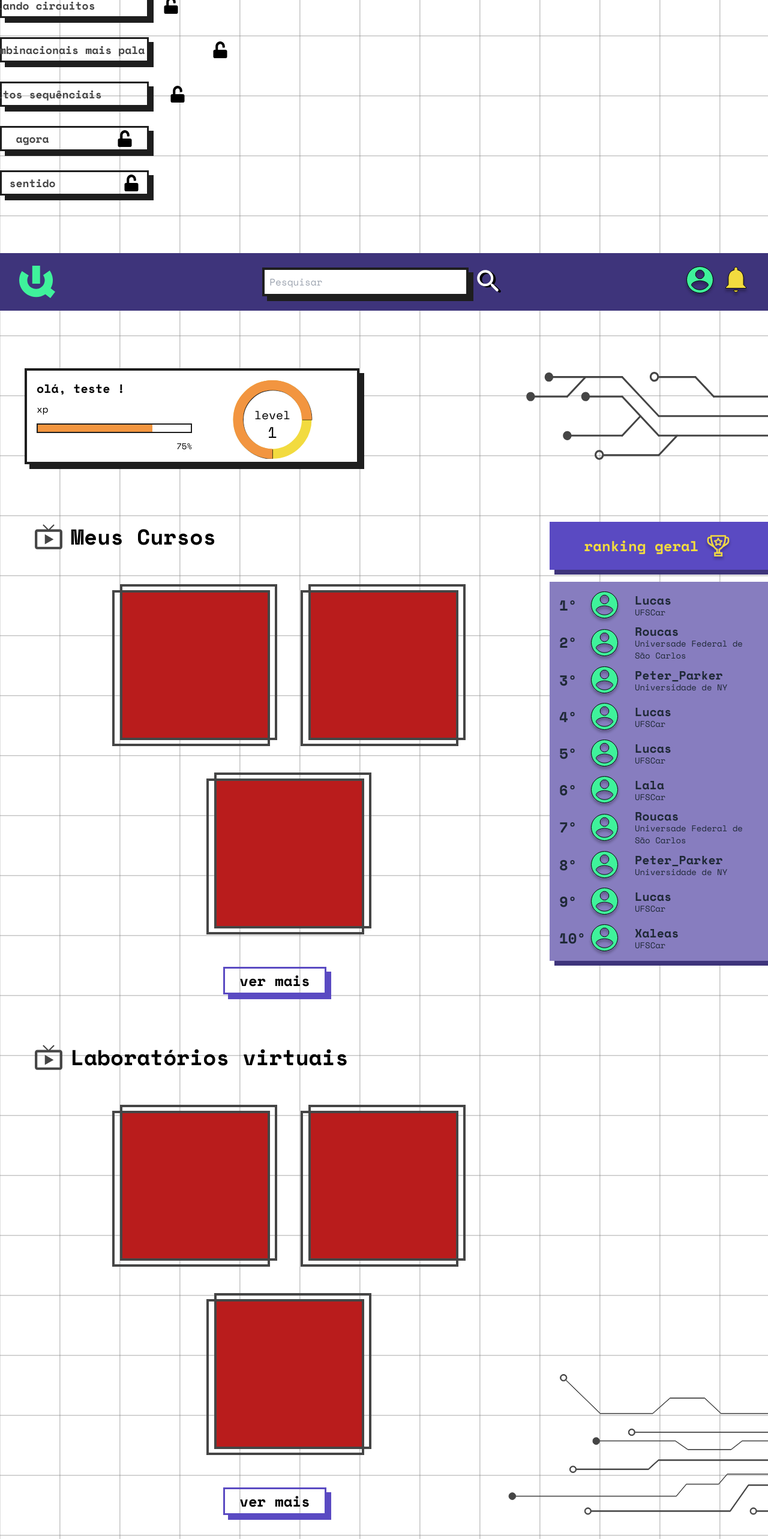
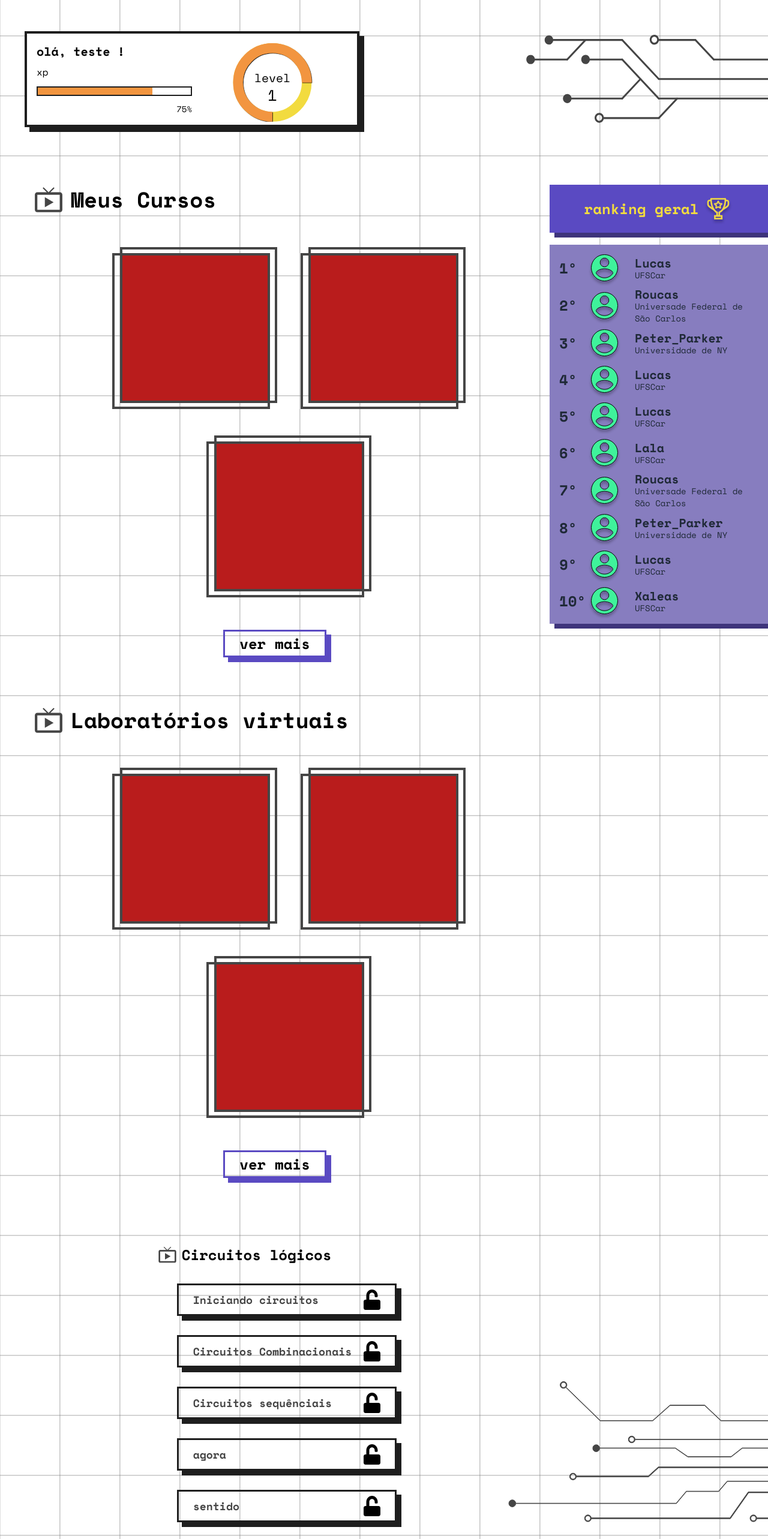
Before and after one commit to QuestIO42/App-frontend, a React (Vite) app: page /home in a window 1280 px wide. Shown: the part 140-2706 px from the top of the page at 60% size. Built offline with nearby package versions, Linux system fonts and the light colour scheme.

Commit message:
fix: ExerciseTemplate alignment

```diff
--- a/src/App.tsx
+++ b/src/App.tsx
@@ -16,6 +16,7 @@ import Register from './pages/Login@Registration/Register'
 import Course from './pages/NotReady/Course'
 import Courses from './pages/NotReady/Courses'
 import ForgotPasswordPage from './pages/Login@Registration/ForgotPasswordPage'
+import Teste from './pages/testPage/index'
 
 export default function App() {
   return (
@@ -35,6 +36,7 @@ export default function App() {
             <Route path="/home" element={<Home />} />
             <Route path="/course" element={<Course />} />
             <Route path="/profile/:userId" element={<ProfileScreen />} />
+            <Route path="/test" element={<Teste />} />
           </Route>
         </Routes>
       </AuthProvider>
--- a/src/components/course/ExercisesGroup.tsx
+++ b/src/components/course/ExercisesGroup.tsx
@@ -11,16 +11,16 @@ interface ExercisesGroupProps{
 }
 
 export default function ExercisesGroup({title, Icon} : ExercisesGroupProps) {
-    const vetor = ["Iniciando circuitos", "Circuitos Combinacionais mais pala", "Circuitos sequênciais", "agora", "sentido"]
+    const vetor = ["Iniciando circuitos", "Circuitos Combinacionais", "Circuitos sequênciais", "agora", "sentido"]
 
     return(
-        <div>
+        <div className="">
             <div className="flex justify-start items-center content-center my-8 text-2xl gap-y-3 font-bold">
                 <Icon className="h-8 w-12"/>
                 <p className="grow">{title}</p>
             </div>
 
-            <div className="flex flex-col gap-8">
+            <div className="flex flex-col ml-10 gap-8">
                 {vetor.map((content) => (
                     <ExerciseTemplate text={content} Icon={LockIcon} size="small"/>
                 ))}
--- a/src/components/utility/ExerciseTemplate.tsx
+++ b/src/components/utility/ExerciseTemplate.tsx
@@ -42,8 +42,10 @@ export default function ExerciseTemplate({
       )}
       {...rest}
     >
-      <span className='whitespace-nowrap'>{text}</span>
-      <Icon className="h-7 w-7 shrink-0"></Icon>
+      <div className="flex-grow justify-between items-center flex">
+      <span className='flex whitespace-nowrap'>{text}</span>
+      <Icon className=" flex ml-5  h-10 w-7 shrink-0"></Icon>
+      </div>
     </button>
   )
 }
--- a/src/pages/Home/Home.tsx
+++ b/src/pages/Home/Home.tsx
@@ -8,14 +8,13 @@ import CircuitTopRight from '@/components/svgComponents/circuit/CircuitTopRight'
 import CourseIcon from '@/components/svgComponents/icons/CourseIcon'
 import LabIcon from '@/components/svgComponents/icons/LabIcon'
 import RankingItem from '@/components/home/RankingItem'
+import ExercisesGroup from '@/components/course/ExercisesGroup'
 import { mockUsers } from '@/utils/mocks/mockUsers'
 import { useAuth } from '@/context/AuthProvider'
 import { api } from '@/services/api/api'
 import { jwtDecode } from 'jwt-decode'
 import { useEffect } from 'react'
 
-import ExercisesGroup from '@/components/course/ExercisesGroup'
-import LampIcon from '@/components/svgComponents/icons/LampIcon'
 
 export default function Home() {
   const { user } = useAuth()
@@ -42,7 +41,6 @@ export default function Home() {
   }, [])
   return (
     <div className="grid min-h-screen w-screen grid-cols-4 grid-rows-[auto,1fr,auto] gap-24 bg-grid-pattern">
-      <ExercisesGroup title='circuitos lógicos' Icon={LampIcon}/>
       <Header />
       <div className="col-span-full grid grid-cols-2">
         <div className="flex items-center justify-center">
@@ -62,6 +60,7 @@ export default function Home() {
             Icon={LabIcon}
             title="Laboratórios virtuais"
           ></CoursesTemplate>
+          <ExercisesGroup title="Circuitos lógicos" Icon={LabIcon}  />
         </div>
 
         <Ranking>
--- /dev/null
+++ b/src/pages/testPage/index.tsx
@@ -0,0 +1,8 @@
+import ExercisesGroup from '@/components/course/ExercisesGroup'
+import LampIcon from '@/components/svgComponents/icons/LampIcon'
+
+export default function Test() {
+  return(
+<ExercisesGroup title='circuitos lógicos' Icon={LampIcon}/>
+  )
+}
```
